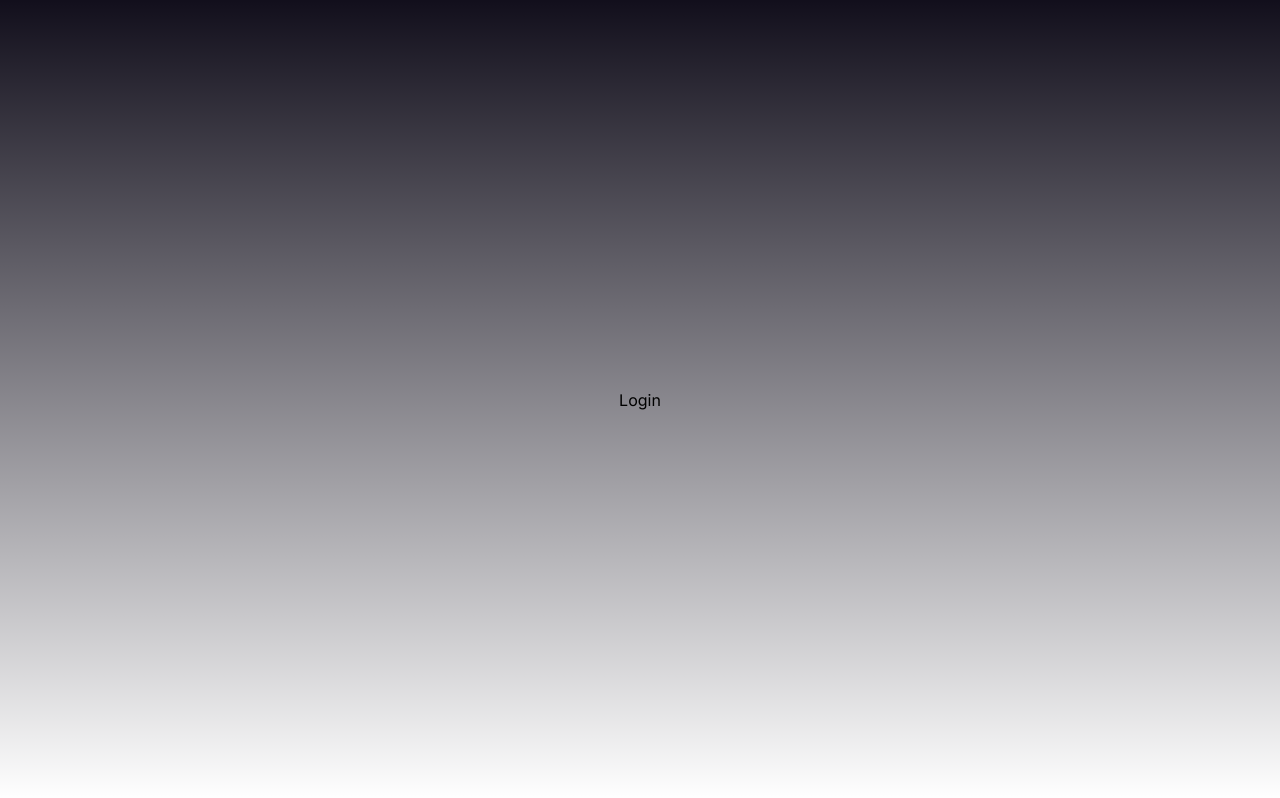
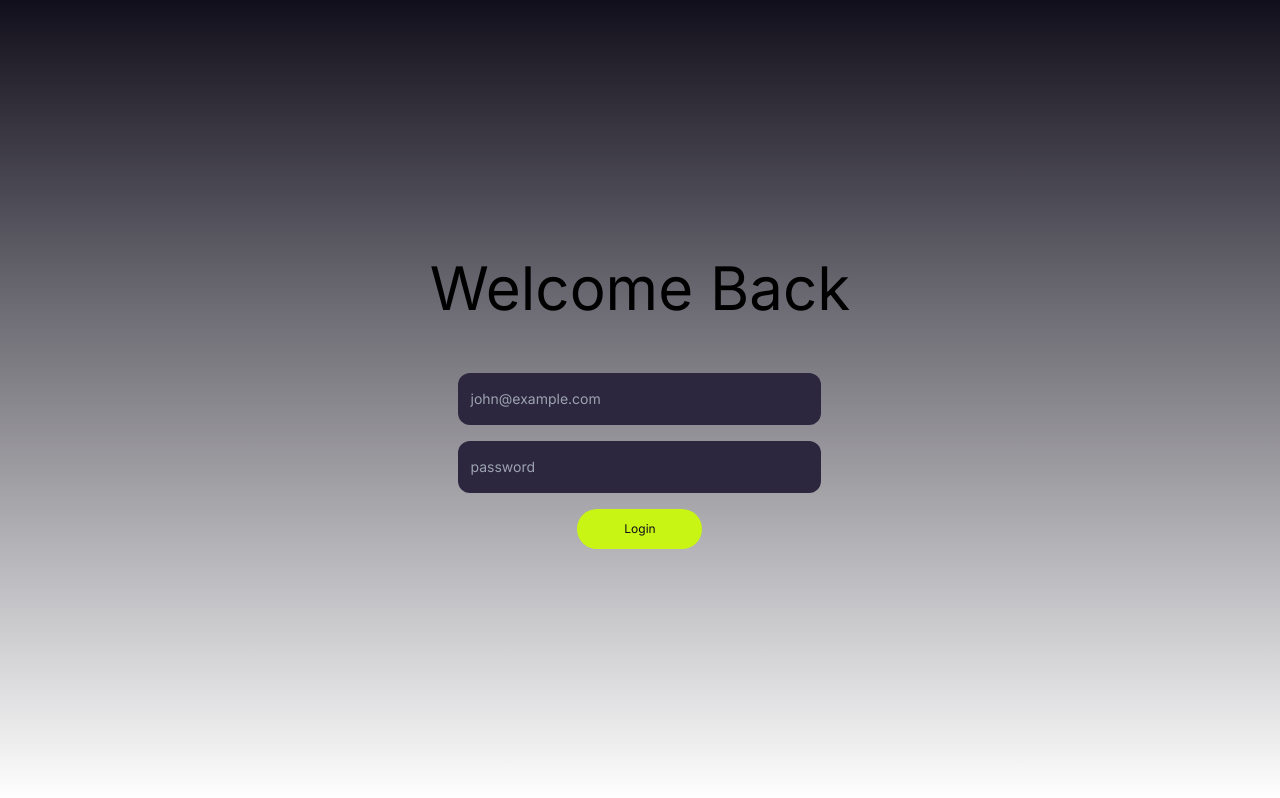
Before and after one commit to ismailAanajar/goaluin-reading-club, a Next.js app: page /login in a window 1280 px wide. Built offline with nearby package versions, Linux system fonts and the light colour scheme.

Commit message:
finish login page desgin

```diff
--- a/src/app/login/page.tsx
+++ b/src/app/login/page.tsx
@@ -1,6 +1,35 @@
+"use client"
+
+import {
+  FieldValues,
+  useForm,
+} from 'react-hook-form';
+
+import Button from '@/components/atoms/button';
+import Heading from '@/components/atoms/heading';
+import Input from '@/components/atoms/input';
+
+type CredentialsType = {
+  name: string;
+  password: string;
+}
 
 export default function Login() {
+
+  const {control, handleSubmit} = useForm();
+
+  const onSubmit = (data: FieldValues) => {
+    console.log(data);
+
+  }
   return (
-    <div>Login</div>
+    <section>
+      <Heading className='mb-12' >Welcome Back</Heading>
+      <form onSubmit={handleSubmit(onSubmit)} className='flex flex-col gap-4 items-center'>
+        <Input name='email' type='email' placeholder='john@example.com' control={control}/>
+        <Input name='password' type='password' placeholder='password' control={control}/>
+        <Button type='submit'>Login</Button>
+      </form>
+    </section>
   )
 }
--- a/src/app/page.tsx
+++ b/src/app/page.tsx
@@ -8,7 +8,7 @@ export default function Landing() {
   return (
     <main className='flex items-end gap-5'>
       <section className='w-[47%] flex-grow mb-5'>
-        <Heading level={1}>Joining The Reading club</Heading>
+        <Heading >Joining The Reading club</Heading>
         <Button className='uppercase mt-5'>Get started</Button>
       </section>
       <section className='w-[47%] flex-grow text-right flex justify-end'>
--- a/src/components/atoms/heading.tsx
+++ b/src/components/atoms/heading.tsx
@@ -1,16 +1,17 @@
-import React, { ReactNode } from 'react';
+import {
+  HTMLAttributes,
+  ReactNode,
+} from 'react';
 
 type HeadingLevel = 1 | 2;
 
-type HeadingProps<T extends HeadingLevel> = {
-  level: T;
+type HeadingProps = {
   children: ReactNode;
-};
+} & HTMLAttributes<HTMLHeadingElement>
 
-function Heading<T extends HeadingLevel>({ level, children }: HeadingProps<T>) {
-  const HeadingComponent = `h${level}` as keyof JSX.IntrinsicElements;
+function Heading({  children, className, ...rest }: HeadingProps) {
 
-  return <HeadingComponent className='capitalize text-[60px] leading-[73px]'>{children}</HeadingComponent>;
+  return <h1 className={`capitalize text-[60px] leading-[73px] ${className}`} {...rest}>{children}</h1>;
 }
 
 export default Heading;
--- a/src/components/atoms/input.tsx
+++ b/src/components/atoms/input.tsx
@@ -17,8 +17,8 @@ function Input(props: InputProps) {
 
   return (
     <>
-      <input className='bg-input_bg outline-none py-2 px-4 ' {...props} {...field}/>
-      {fieldState.error &&<p className='text-red text-[10px] absolute -bottom-4 left-0' >{fieldState.error.message}</p>}
+      <input className='bg-input_bg text-input_color text-sm px-3 py-4 rounded-xl w-[363px] outline-none' {...props} {...field}/>
+      {fieldState.error &&<p className='text-red text-[10px] absolute -bottom-4 left-0 ' >{fieldState.error.message}</p>}
     </>
   )
 }
```
